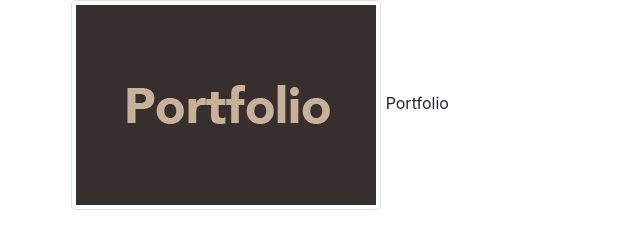
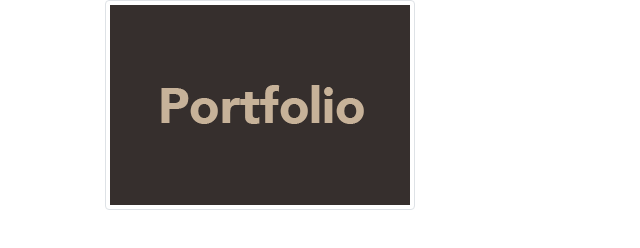
Before and after one commit to eKonis-src/eKonis-src.github.io, a plain HTML site: page index.html in a window 1280 px wide. Shown: the whole page, without its empty margins (0-640 px from the left). Drawn offline with Linux system fonts and the light colour scheme.

Commit message:
Update index.html

```diff
--- a/index.html
+++ b/index.html
@@ -13,6 +13,6 @@
         <div class="row text-center">
           	<div class="col-sm-4 col-12 p-0">
               <a href="https://ekonis-src.github.io/portfolio.html" ><img class="img-thumbnail"  src="thumb6.png" alt="">
-              </a>Portfolio</div>
+              </a></div>
 </body>
 </html>
```
